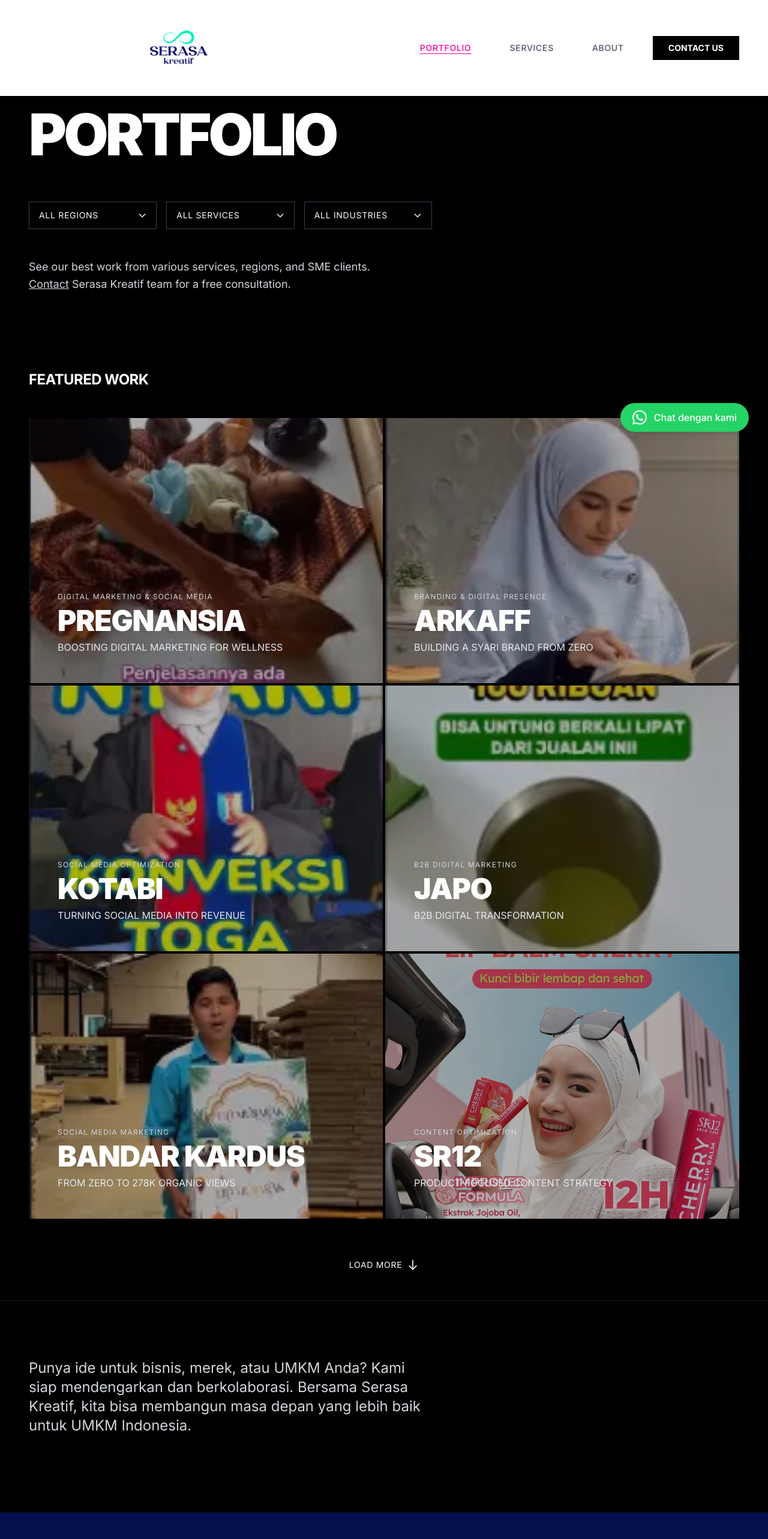
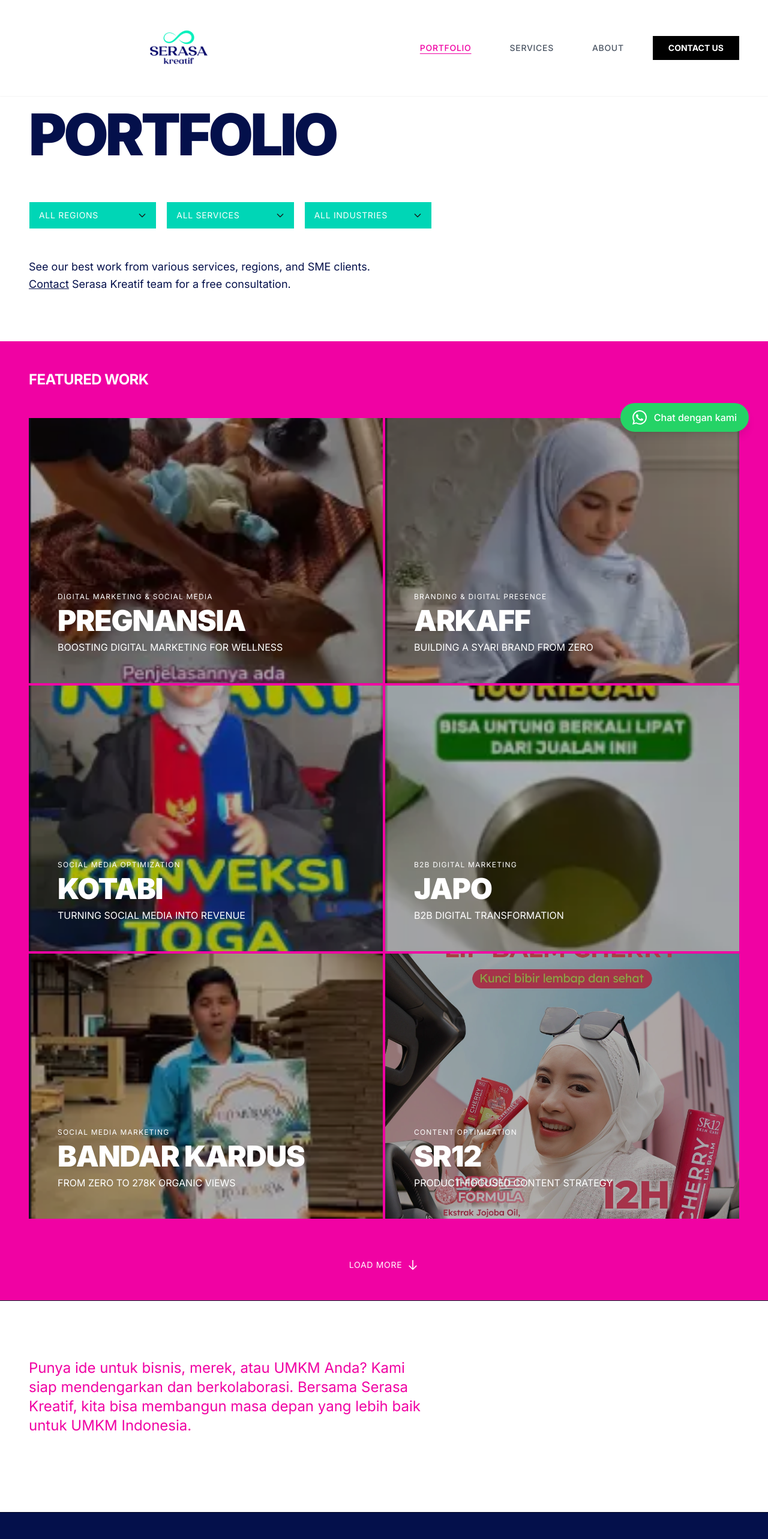
Before and after one commit to menako-studio/serasa-kreatif, a Next.js app: page /portfolio in a window 1280 px wide. Shown: the top 2566 px of the page at 60% size. Built offline with nearby package versions, Linux system fonts and the light colour scheme.

Commit message:
fix: improve text color contrast for better readability on portfolio page

```diff
--- a/app/portfolio/page.jsx
+++ b/app/portfolio/page.jsx
@@ -32,7 +32,7 @@
 function FilterSelect({ options }) {
   return (
     <div className="relative">
-      <select className="w-full cursor-pointer appearance-none border border-gray-700 bg-black px-4 py-3 text-sm uppercase tracking-wider text-white transition-colors hover:border-gray-500">
+      <select className="w-full cursor-pointer appearance-none border border-white bg-brand-teal px-4 py-3 text-sm uppercase tracking-wider text-white transition-colors hover:border-gray-500">
         {options.map((opt) => (
           <option key={opt}>{opt}</option>
         ))}
@@ -65,13 +65,11 @@
           />
           <div className="absolute inset-0 bg-black/30 transition-colors group-hover:bg-black/10" />
           <div className="absolute bottom-0 left-0 right-0 p-8 md:p-12">
-            <div className="mb-2 text-xs uppercase tracking-widest text-gray-300">
-              {work.category}
-            </div>
+            <div className="mb-2 text-xs uppercase tracking-widest text-white">{work.category}</div>
             <h3 className="font-display mb-2 text-3xl font-black uppercase text-white md:text-4xl lg:text-5xl">
               {work.title}
             </h3>
-            <p className="text-sm text-gray-200 md:text-base">{work.subtitle}</p>
+            <p className="text-sm text-white md:text-base">{work.subtitle}</p>
           </div>
         </Link>
       ))}
@@ -81,11 +79,11 @@
 
 export default function WorkPage() {
   return (
-    <div className="min-h-screen text-white">
+    <div className="min-h-screen">
       {/* Hero Section */}
-      <section className="bg-black pb-20 pt-32 md:pt-40 lg:pt-44">
+      <section className="bg-white pb-20 pt-32 md:pt-40 lg:pt-44">
         <div className="container-custom">
-          <h1 className="font-display mb-16 font-black uppercase text-white">PORTFOLIO</h1>
+          <h1 className="font-display mb-16 font-black uppercase text-primary">PORTFOLIO</h1>
 
           {/* Filter */}
           <div className="mb-12 grid max-w-2xl grid-cols-1 gap-4 md:grid-cols-3">
@@ -96,9 +94,9 @@
 
           {/* Description */}
           <div className="max-w-xl">
-            <p className="text-lg leading-relaxed text-gray-300">
+            <p className="text-lg leading-relaxed text-primary">
               See our best work from various services, regions, and SME clients.{' '}
-              <Link href="/contact" className="underline transition-colors hover:text-white">
+              <Link href="/contact" className="hover:text-brand-pink underline transition-colors">
                 Contact
               </Link>{' '}
               Serasa Kreatif team for a free consultation.
@@ -108,16 +106,18 @@
       </section>
 
       {/* Featured Work Section */}
-      <section className="bg-black py-12">
+      <section className="bg-brand-pink py-12">
         <div className="container-custom">
-          <h2 className="font-display mb-12 text-2xl font-bold uppercase">FEATURED WORK</h2>
+          <h2 className="font-display mb-12 text-2xl font-bold uppercase text-white">
+            FEATURED WORK
+          </h2>
 
           {/* Grid - 2 columns */}
           <FeaturedWorkGrid works={featuredWork} />
 
           {/* Load More Button */}
           <div className="mt-16 text-center">
-            <button className="group inline-flex items-center gap-2 text-white transition-colors hover:text-gray-300">
+            <button className="group inline-flex items-center gap-2 text-white transition-colors hover:text-brand-teal">
               <span className="text-sm uppercase tracking-wider">Load More</span>
               <svg
                 className="h-5 w-5 transform transition-transform group-hover:translate-y-1"
@@ -138,10 +138,10 @@
       </section>
 
       {/* Bottom CTA Section */}
-      <section className="section-padding border-t border-gray-900 bg-black">
+      <section className="section-padding border-t border-gray-900 ">
         <div className="container-custom">
           <div className="max-w-2xl">
-            <p className="mb-8 text-xl leading-relaxed text-gray-300 md:text-2xl">
+            <p className="text-brand-pink mb-8 text-xl leading-relaxed md:text-2xl">
               Punya ide untuk bisnis, merek, atau UMKM Anda? Kami siap mendengarkan dan
               berkolaborasi. Bersama Serasa Kreatif, kita bisa membangun masa depan yang lebih baik
               untuk UMKM Indonesia.
```
